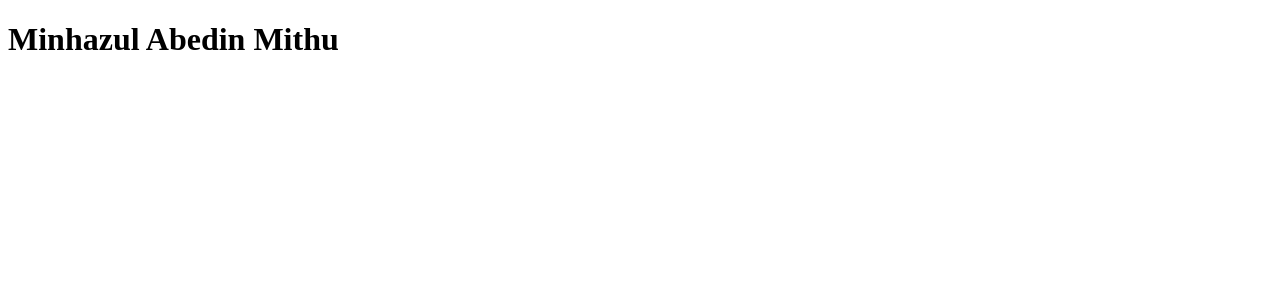
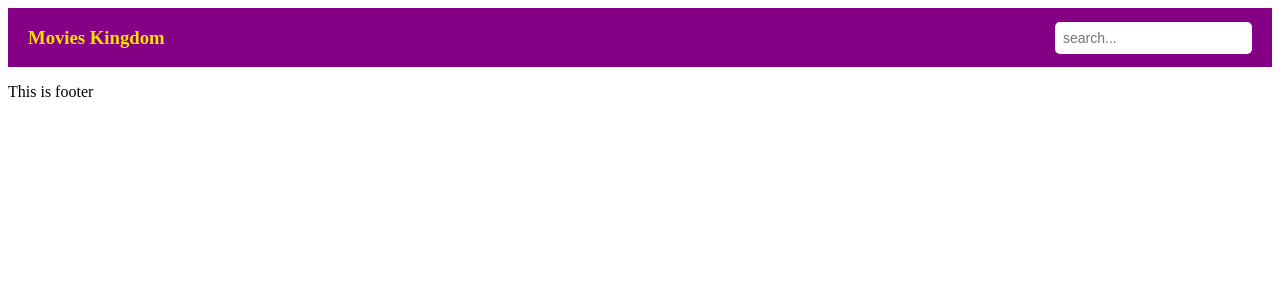
Before and after one commit to MinhazulAbedinMithu/movies-kingdom, a React (Create React App) app: page / in a window 1280 px wide. Shown: the top 300 px of the page. Built offline with nearby package versions, Linux system fonts and the light colour scheme.

Commit message:
nav & get search input value

```diff
--- a/package.json
+++ b/package.json
@@ -11,6 +11,7 @@
     "react-icons": "^4.3.1",
     "react-router-dom": "^5.3.0",
     "react-scripts": "4.0.3",
+    "styled-components": "^5.3.1",
     "web-vitals": "^1.0.1"
   },
   "scripts": {
--- a/public/index.html
+++ b/public/index.html
@@ -24,7 +24,7 @@
       work correctly both with client-side routing and a non-root public URL.
       Learn how to configure a non-root public URL by running `npm run build`.
     -->
-    <title>React App</title>
+    <title>Movies Kingdom</title>
   </head>
   <body>
     <noscript>You need to enable JavaScript to run this app.</noscript>
--- a/src/App.js
+++ b/src/App.js
@@ -1,10 +1,23 @@
-import React from "react";
+import React, { createContext, useState } from "react";
+import { BrowserRouter as Router, Switch, Route } from "react-router-dom";
+import Footer from "./components/Footer";
+import Navbar from "./components/Navbar";
+
+export const TitleContext = createContext();
 
 const App = () => {
+	const [searchTitle, setSearchTitle] = useState("");
+
+	console.log(searchTitle);
+
 	return (
-		<div>
-			<h1>Minhazul Abedin Mithu</h1>
-		</div>
+		<TitleContext.Provider value={[searchTitle, setSearchTitle]}>
+			<Router>
+				<Navbar />
+
+				<Footer />
+			</Router>
+		</TitleContext.Provider>
 	);
 };
 
--- /dev/null
+++ b/src/components/Footer.jsx
@@ -0,0 +1,11 @@
+import React from 'react';
+
+const Footer = () => {
+  return (
+    <div>
+      <p>This is footer</p>
+    </div>
+  );
+};
+
+export default Footer;
--- /dev/null
+++ b/src/components/Navbar.jsx
@@ -0,0 +1,45 @@
+import React, { useContext } from "react";
+import styled from "styled-components";
+import { TitleContext } from "../App";
+
+const Container = styled.div`
+	max-width: 100%;
+  padding: 0 20px;
+	display: flex;
+	align-items: center;
+	justify-content: space-between;
+	background-color: #860086;
+`;
+const Logo = styled.div`
+	text-align: left;
+	flex: 1;
+  color: #FFDE00;
+`;
+const SearchBar = styled.div`
+	flex: 1;
+	text-align: right;
+`;
+const SearchInput = styled.input`
+  border: none;
+  padding: 8px;
+  font-size: 14px;
+  border-radius: 5px;
+`;
+
+const Navbar = () => {
+  const [searchTitle, setSearchTitle] = useContext(TitleContext);
+
+
+	return (
+		<Container>
+			<Logo>
+				<h3>Movies Kingdom</h3>
+			</Logo>
+			<SearchBar>
+				<SearchInput type="text" placeholder="search..." onChange={(e)=> setSearchTitle(e.target.value)}/>
+			</SearchBar>
+		</Container>
+	);
+};
+
+export default Navbar;
```
Also changed, not shown: 1 other file (tests, documents, lock files or other folders).
